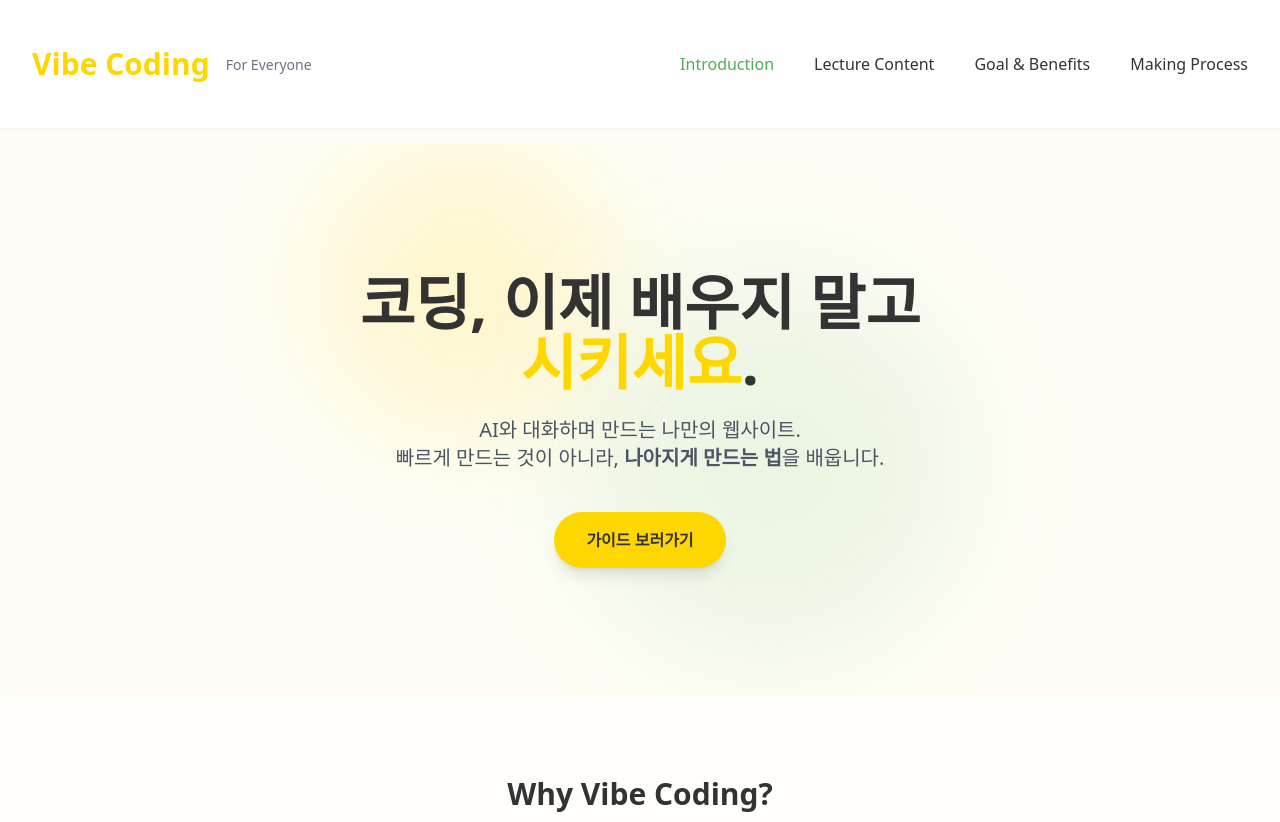
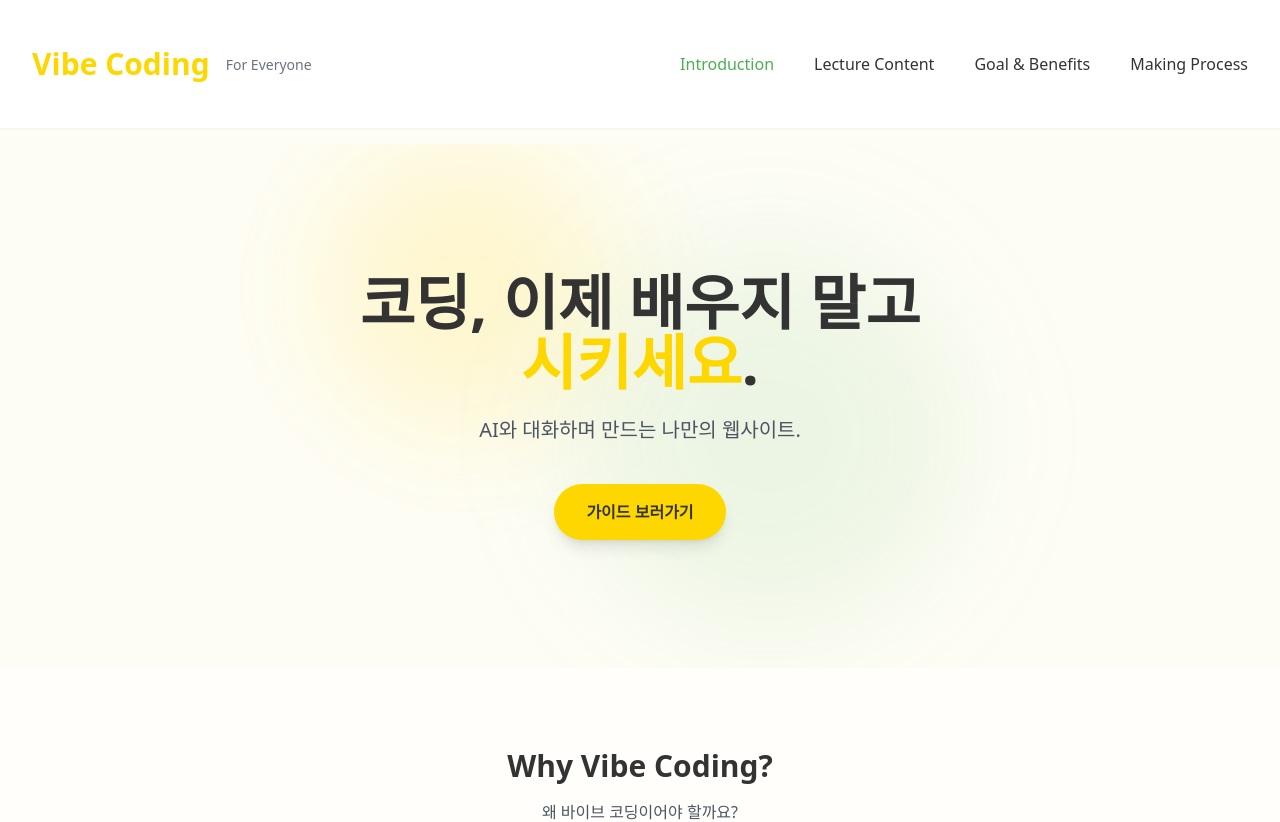
Before and after one commit to BowonLee/learn_coding, a React (Vite) app: page / in a window 1280 px wide. Shown: the top 822 px of the page. Built offline with nearby package versions, Linux system fonts and the light colour scheme.

Commit message:
no message

```diff
--- a/src/components/Hero.jsx
+++ b/src/components/Hero.jsx
@@ -21,7 +21,7 @@ const Hero = () => {
                 </h1>
                 <p className="text-lg md:text-xl text-gray-600 mb-10 max-w-2xl mx-auto">
                     AI와 대화하며 만드는 나만의 웹사이트.<br />
-                    빠르게 만드는 것이 아니라, <strong>나아지게 만드는 법</strong>을 배웁니다.
+                    {/* 빠르게 만드는 것이 아니라, <strong>나아지게 만드는 법</strong>을 배웁니다. */}
                 </p>
 
                 <Link
```
